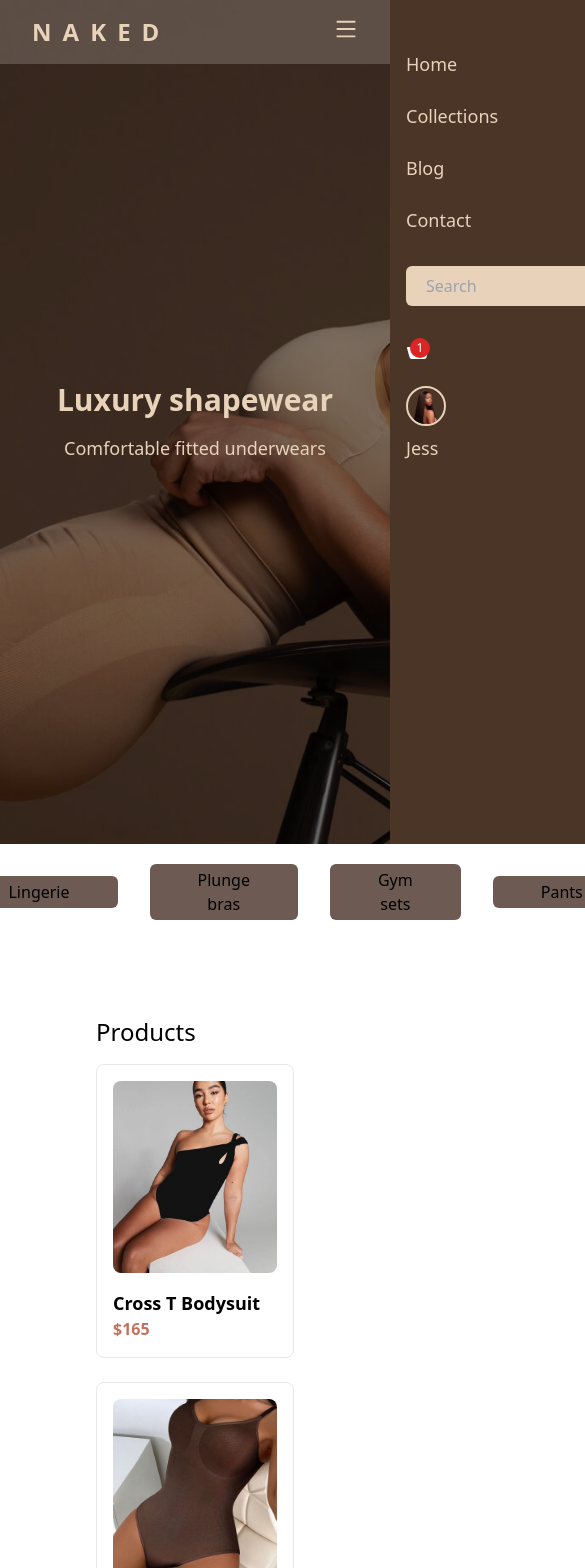
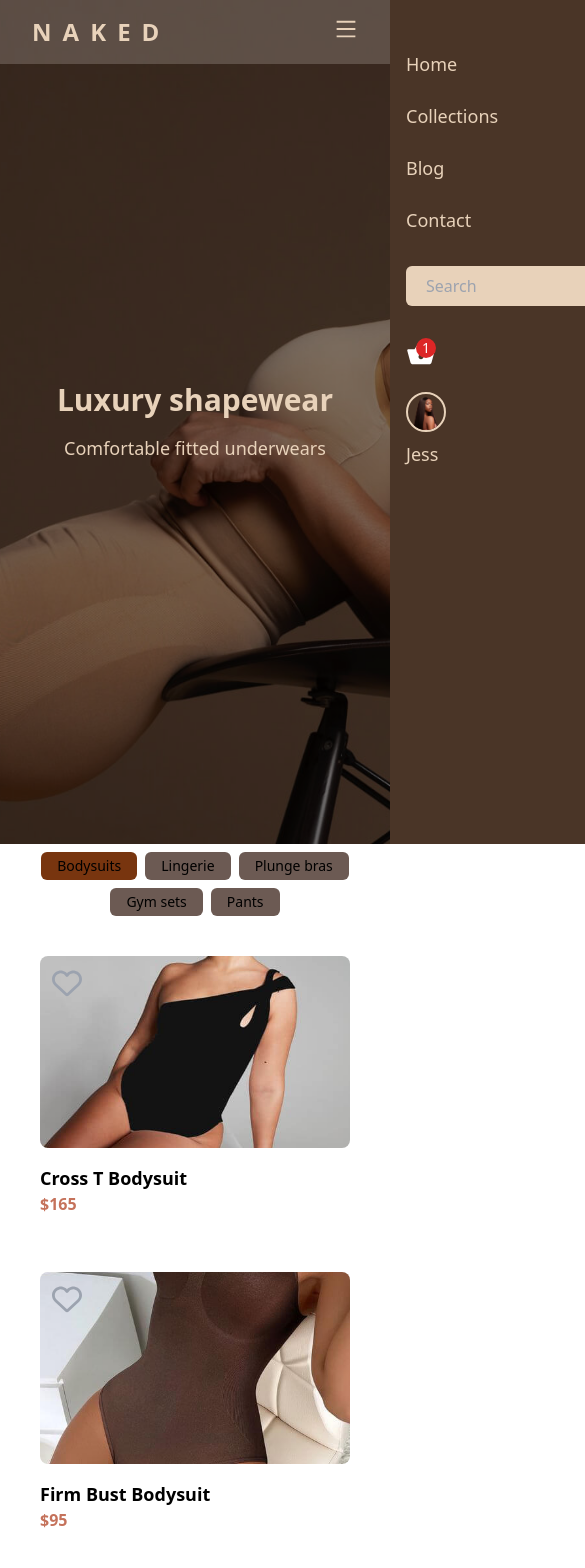
Before and after one commit to devopsnormad/hng-task-two, a React (Vite) app: page / in a window 390 px wide. Shown: the top 1568 px of the page, 585 px wide, since content can reach past the window. Built offline with nearby package versions, Linux system fonts and the light colour scheme.

Commit message:
New Adjustments

```diff
--- a/src/components/Checkout.jsx
+++ b/src/components/Checkout.jsx
@@ -1,4 +1,4 @@
-import React from 'react';
+import React from "react";
 
 const Checkout = () => {
   return (
@@ -6,21 +6,23 @@ const Checkout = () => {
       <h2 className="text-2xl mb-4">Checkout</h2>
       <form>
         <div className="mb-4">
-          <label className="block text-gray-700">Name</label>
+          <label className="block text-textColor2">Name</label>
           <input type="text" className="w-full border p-2" />
         </div>
         <div className="mb-4">
-          <label className="block text-gray-700">Address</label>
+          <label className="block text-textColor2">Address</label>
           <input type="text" className="w-full border p-2" />
         </div>
         <div className="mb-4">
-          <label className="block text-gray-700">Payment Method</label>
+          <label className="block text-textColor2">Payment Method</label>
           <input type="text" className="w-full border p-2" />
         </div>
-        <button type="submit" className="bg-blue-500 text-white p-2">Place Order</button>
+        <button type="submit" className="bg-sideColor text-white p-2">
+          Place Order
+        </button>
       </form>
     </div>
   );
-}
+};
 
 export default Checkout;
--- a/src/components/Header.jsx
+++ b/src/components/Header.jsx
@@ -105,8 +105,8 @@ const Header = () => {
         </div>
         <div className="flex flex-col items-start p-4 space-y-2">
           <div className="relative mb-4">
-            <MdShoppingBasket className="text-2xl" />
-            <span className="absolute top-0 right-0 bg-red-600 text-white text-xs rounded-full w-5 h-5 flex items-center justify-center">
+            <MdShoppingBasket className="text-3xl" />
+            <span className="absolute top-0 right-0 bg-red-600 text-white text-sm rounded-full w-5 h-5 flex items-center justify-center">
               1
             </span>
           </div>
--- a/src/components/ProductCard.jsx
+++ b/src/components/ProductCard.jsx
@@ -1,11 +1,32 @@
-import React from 'react';
-import { Link } from 'react-router-dom';
+import React, { useState } from "react";
+import { Link } from "react-router-dom";
+import { FaRegHeart } from "react-icons/fa6";
 
 const ProductCard = ({ product }) => {
+  const [isActive, setIsActive] = useState(false);
+
+  const handleClick = () => {
+    setIsActive(!isActive);
+  };
+
   return (
-    <div className="border p-4 rounded-lg">
+    <div className="p-4 rounded-lg">
+      <div
+        className={`${
+          isActive ? "bg-white text-red-500" : "bg-transparent text-gray-400"
+        } absolute m-1 text-3xl rounded-full p-2 cursor-pointer`}
+        onClick={handleClick}
+      >
+        <FaRegHeart />
+      </div>
       <Link to={`/cart/${product.id}`}>
-        <img src={product.image} alt={product.name} className="w-full h-48 object-cover rounded-lg" />
+        <div>
+          <img
+            src={product.image}
+            alt={product.name}
+            className="w-full h-48 object-cover rounded-lg "
+          />
+        </div>
         <div className="mt-4">
           <h3 className="text-lg font-semibold">{product.name}</h3>
           <p className="text-textColor3 font-bold">${product.price}</p>
@@ -13,6 +34,6 @@ const ProductCard = ({ product }) => {
       </Link>
     </div>
   );
-}
+};
 
 export default ProductCard;
--- a/src/components/ProductList.jsx
+++ b/src/components/ProductList.jsx
@@ -1,25 +1,84 @@
-import React from 'react';
-import ProductCard from './ProductCard';
+import React from "react";
+import ProductCard from "./ProductCard";
 
 const products = [
-  { id: 1, name: 'Cross T Bodysuit', price: 165, image: 'src/assets/images/image-one.jpg' },
-  { id: 2, name: 'Firm Bust Bodysuit', price: 95, image: 'src/assets/images/image-two.jpg' },
-  { id: 3, name: 'Silky Bodysuit', price: 120, image: 'src/assets/images/image-three.jpg' },
-  { id: 4, name: 'Open Cut Bodysuit', price: 150, image: 'src/assets/images/image-four.jpg' },
-  { id: 5, name: 'Slim Girl Bodysuit', price: 84, image: 'src/assets/images/image-five.jpg' },
-  { id: 6, name: 'Open Top Bodysuit', price: 125, image: 'src/assets/images/image6.jpg' },
-  { id: 7, name: 'Cross Bodysuit', price: 165, image: 'src/assets/images/image7.jpg' },
-  { id: 8, name: 'U-Plunge Bodysuit', price: 145, image: 'src/assets/images/image8.jpg' },
-  { id: 9, name: 'Contour Bodysuit', price: 105, image: 'src/assets/images/image9.jpg' },
-  { id: 10, name: 'Thin Fit Bodysuit', price: 75, image: 'src/assets/images/image10.jpg' },
-  { id: 11, name: 'Plunge Bodysuit', price: 135, image: 'src/assets/images/image11.jpg' },
-  { id: 12, name: 'Lace Bodysuit', price: 105, image: 'src/assets/images/image12.jpg' }
+  {
+    id: 1,
+    name: "Cross T Bodysuit",
+    price: 165,
+    image: "src/assets/images/image-one.jpg",
+  },
+  {
+    id: 2,
+    name: "Firm Bust Bodysuit",
+    price: 95,
+    image: "src/assets/images/image-two.jpg",
+  },
+  {
+    id: 3,
+    name: "Silky Bodysuit",
+    price: 120,
+    image: "src/assets/images/image-three.jpg",
+  },
+  {
+    id: 4,
+    name: "Open Cut Bodysuit",
+    price: 150,
+    image: "src/assets/images/image-four.jpg",
+  },
+  {
+    id: 5,
+    name: "Slim Girl Bodysuit",
+    price: 84,
+    image: "src/assets/images/image-five.jpg",
+  },
+  {
+    id: 6,
+    name: "Open Top Bodysuit",
+    price: 125,
+    image: "src/assets/images/image6.jpg",
+  },
+  {
+    id: 7,
+    name: "Cross Bodysuit",
+    price: 165,
+    image: "src/assets/images/image7.jpg",
+  },
+  {
+    id: 8,
+    name: "U-Plunge Bodysuit",
+    price: 145,
+    image: "src/assets/images/image8.jpg",
+  },
+  {
+    id: 9,
+    name: "Contour Bodysuit",
+    price: 105,
+    image: "src/assets/images/image9.jpg",
+  },
+  {
+    id: 10,
+    name: "Thin Fit Bodysuit",
+    price: 75,
+    image: "src/assets/images/image10.jpg",
+  },
+  {
+    id: 11,
+    name: "Plunge Bodysuit",
+    price: 135,
+    image: "src/assets/images/image11.jpg",
+  },
+  {
+    id: 12,
+    name: "Lace Bodysuit",
+    price: 105,
+    image: "src/assets/images/image12.jpg",
+  },
 ];
 
 const ProductList = () => {
   return (
     <div className="container mx-auto p-4">
-      <h2 className="text-2xl mb-4">Products</h2>
       <div className="grid grid-cols-1 sm:grid-cols-2 md:grid-cols-3 lg:grid-cols-4 gap-6">
         {products.map((product) => (
           <ProductCard key={product.id} product={product} />
@@ -27,6 +86,6 @@ const ProductList = () => {
       </div>
     </div>
   );
-}
+};
 
 export default ProductList;
--- a/src/pages/Home.jsx
+++ b/src/pages/Home.jsx
@@ -1,26 +1,37 @@
-import React from 'react';
-import ProductList from '../components/ProductList';
-import Hero from '../components/Hero';
+import React from "react";
+import ProductList from "../components/ProductList";
+import Hero from "../components/Hero";
 
 const Homepage = () => {
+
   return (
     <div>
       <Hero />
-      <div className='relative z-10'>
-        <div className='flex items-center justify-center gap-8 m-5'>
-          <button className='bg-amber-900 py-1 px-12 rounded-md'>Bodysuits</button>
-          <button className='bg-btnColor py-1 px-12 rounded-md'>Lingerie</button>
-          <button className='bg-btnColor py-1 px-12 rounded-md'>Plunge bras</button>
-          <button className='bg-btnColor py-1 px-12 rounded-md'>Gym sets</button>
-          <button className='bg-btnColor py-1 px-12 rounded-md'>Pants</button>
+      <div className="relative z-10">
+        <div className="flex flex-wrap items-center justify-center gap-2 md:gap-8 m-2 md:m-5">
+          <button className="bg-amber-900 py-1 px-4 md:px-12 rounded-md text-sm md:text-base">
+            Bodysuits
+          </button>
+          <button className="bg-btnColor py-1 px-4 md:px-12 rounded-md text-sm md:text-base">
+            Lingerie
+          </button>
+          <button className="bg-btnColor py-1 px-4 md:px-12 rounded-md text-sm md:text-base">
+            Plunge bras
+          </button>
+          <button className="bg-btnColor py-1 px-4 md:px-12 rounded-md text-sm md:text-base">
+            Gym sets
+          </button>
+          <button className="bg-btnColor py-1 px-4 md:px-12 rounded-md text-sm md:text-base">
+            Pants
+          </button>
         </div>
         {/* Product List */}
-        <div className='m-20'>
+        <div className="m-2 md:m-20">
           <ProductList />
         </div>
       </div>
     </div>
   );
-}
+};
 
 export default Homepage;
```
Also changed, not shown: src/components/Footer.jsx (+38 -32 lines), src/components/Hero.jsx (+9 -4 lines), src/pages/CartPage.jsx (+28 -14 lines).
